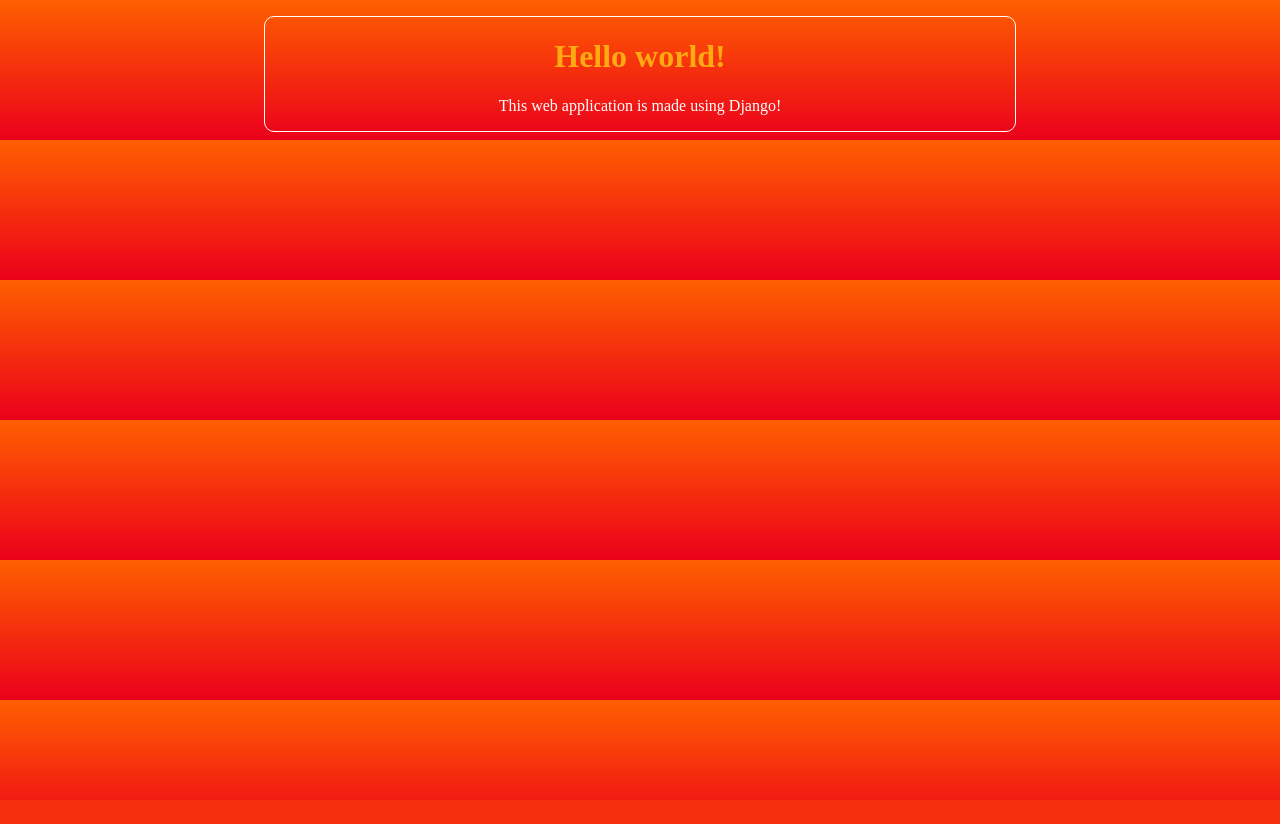
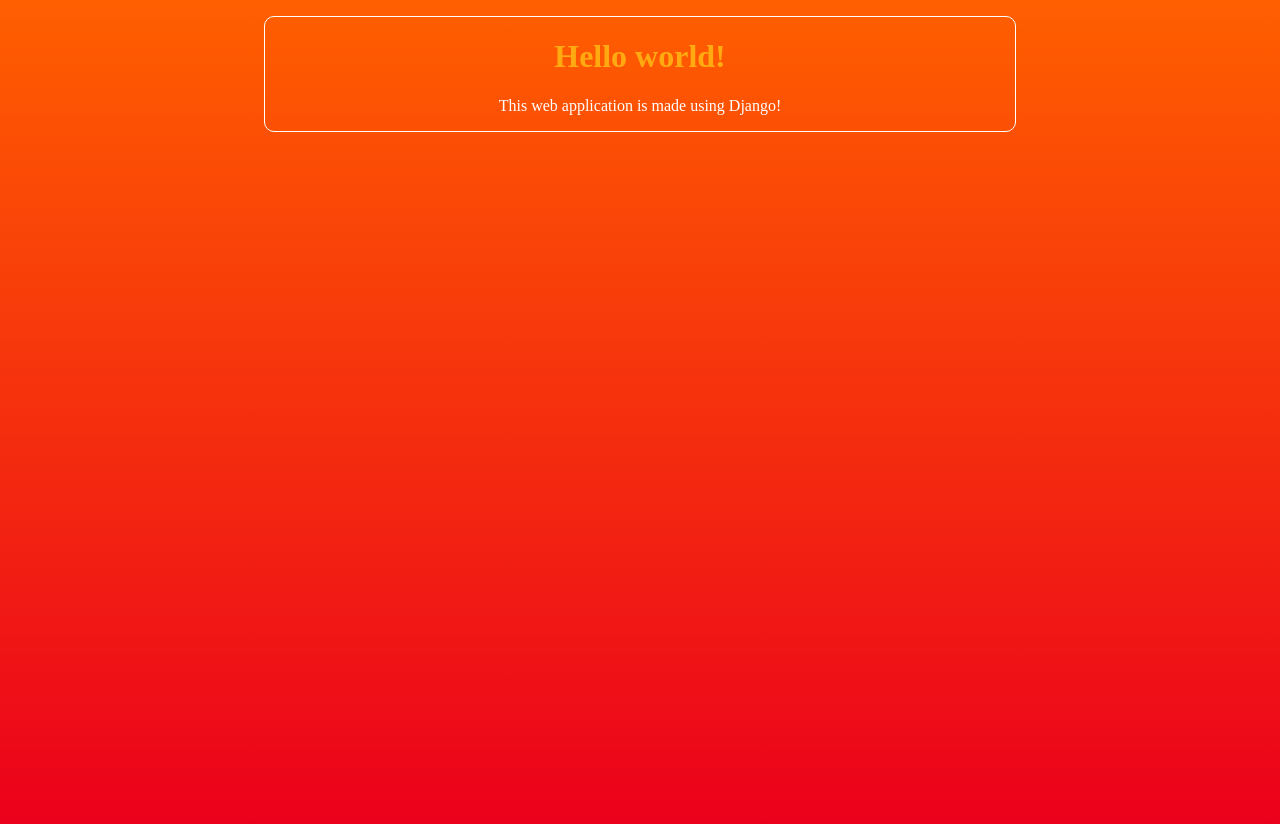
Before and after one commit to x00174641/MastercardHerokuWebApp, a Django app: page / in a window 1280 px wide. Before the commit the page ends 800 px from the top, so only its background shows below. Run offline with Django 4.2, Linux system fonts and the light colour scheme.

Commit message:
Update style.css

```diff
--- a/static/css/style.css
+++ b/static/css/style.css
@@ -1,7 +1,7 @@
 body {
     background-color: #FF5F00;
     background-image: linear-gradient(#FF5F00, #EB001B);
-;
+    height: 100vh;
 }
 h1 {
     color: #fa1;
```
